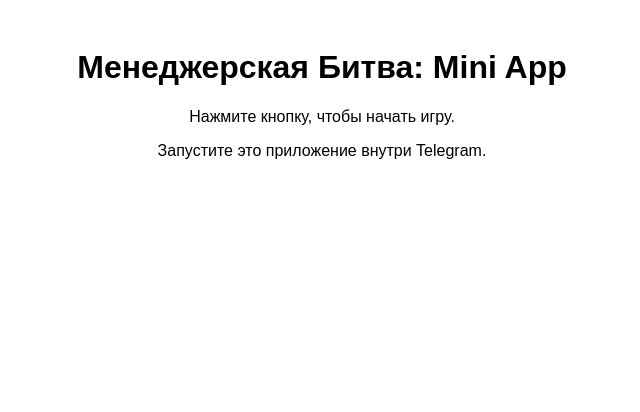
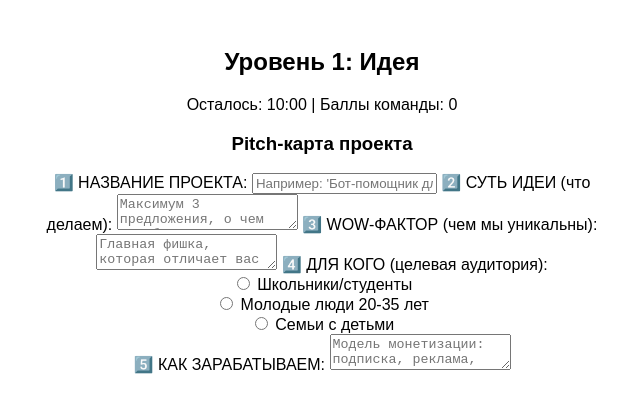
Before and after one commit to ResikPresik/manager-battle-tg, a plain HTML site: page index.html in a window 1280 px wide. Shown: the whole page, without its empty margins (318-958 px from the left). Drawn offline with Linux system fonts and the light colour scheme; a script that the page names is missing.

Commit message:
Update index.html

```diff
--- a/index.html
+++ b/index.html
@@ -3,18 +3,49 @@
 <head>
     <meta charset="UTF-8">
     <meta name="viewport" content="width=device-width, initial-scale=1.0">
-    <title>Менеджерская Битва</title>
+    <title>Менеджерская Битва: Уровень 1</title>
     <script src="https://telegram.org/js/telegram-web-app.js"></script>
     <link rel="stylesheet" href="style.css">
 </head>
 <body>
-    <div class="container">
-        <h1>Менеджерская Битва: Mini App</h1>
-        <p>Нажмите кнопку, чтобы начать игру.</p>
+    <div class="header">
+        <h2 id="level-title">Уровень 1: Идея</h2>
+        <div class="score-board">
+            <span id="timer">Осталось: 10:00</span> |
+            <span id="score">Баллы команды: 0</span>
+        </div>
+    </div>
 
-        <p id="user-info"></p>
+    <div class="container" id="game-container">
+        <form id="pitch-form" style="display: block;">
+            <h3>Pitch-карта проекта</h3>
 
-        <button id="mainButton" style="display: none;">Начать Уровень 1: Идея</button>
+            <label for="name">1️⃣ НАЗВАНИЕ ПРОЕКТА:</label>
+            <input type="text" id="name" name="name" required placeholder="Например: 'Бот-помощник для студентов'">
+
+            <label for="essence">2️⃣ СУТЬ ИДЕИ (что делаем):</label>
+            <textarea id="essence" name="essence" required placeholder="Максимум 3 предложения, о чем ваш бизнес."></textarea>
+
+            <label for="wow_factor">3️⃣ WOW-ФАКТОР (чем мы уникальны):</label>
+            <textarea id="wow_factor" name="wow_factor" required placeholder="Главная фишка, которая отличает вас от конкурентов."></textarea>
+
+            <label>4️⃣ ДЛЯ КОГО (целевая аудитория):</label>
+            <div class="radio-group">
+                <input type="radio" id="aud_students" name="audience" value="Школьники/студенты" required> <label for="aud_students">Школьники/студенты</label><br>
+                <input type="radio" id="aud_young" name="audience" value="Молодые люди 20-35 лет"> <label for="aud_young">Молодые люди 20-35 лет</label><br>
+                <input type="radio" id="aud_families" name="audience" value="Семьи с детьми"> <label for="aud_families">Семьи с детьми</label><br>
+            </div>
+
+            <label for="monetization">5️⃣ КАК ЗАРАБАТЫВАЕМ:</label>
+            <textarea id="monetization" name="monetization" required placeholder="Модель монетизации: подписка, реклама, продажа, комиссия."></textarea>
+
+            </form>
+
+        <div id="level2-view" style="display: none;">
+            <h3>Уровень 2: Запуск</h3>
+            <p>Ждем начала второго уровня...</p>
+        </div>
+
     </div>
 
     <script src="script.js"></script>
```
